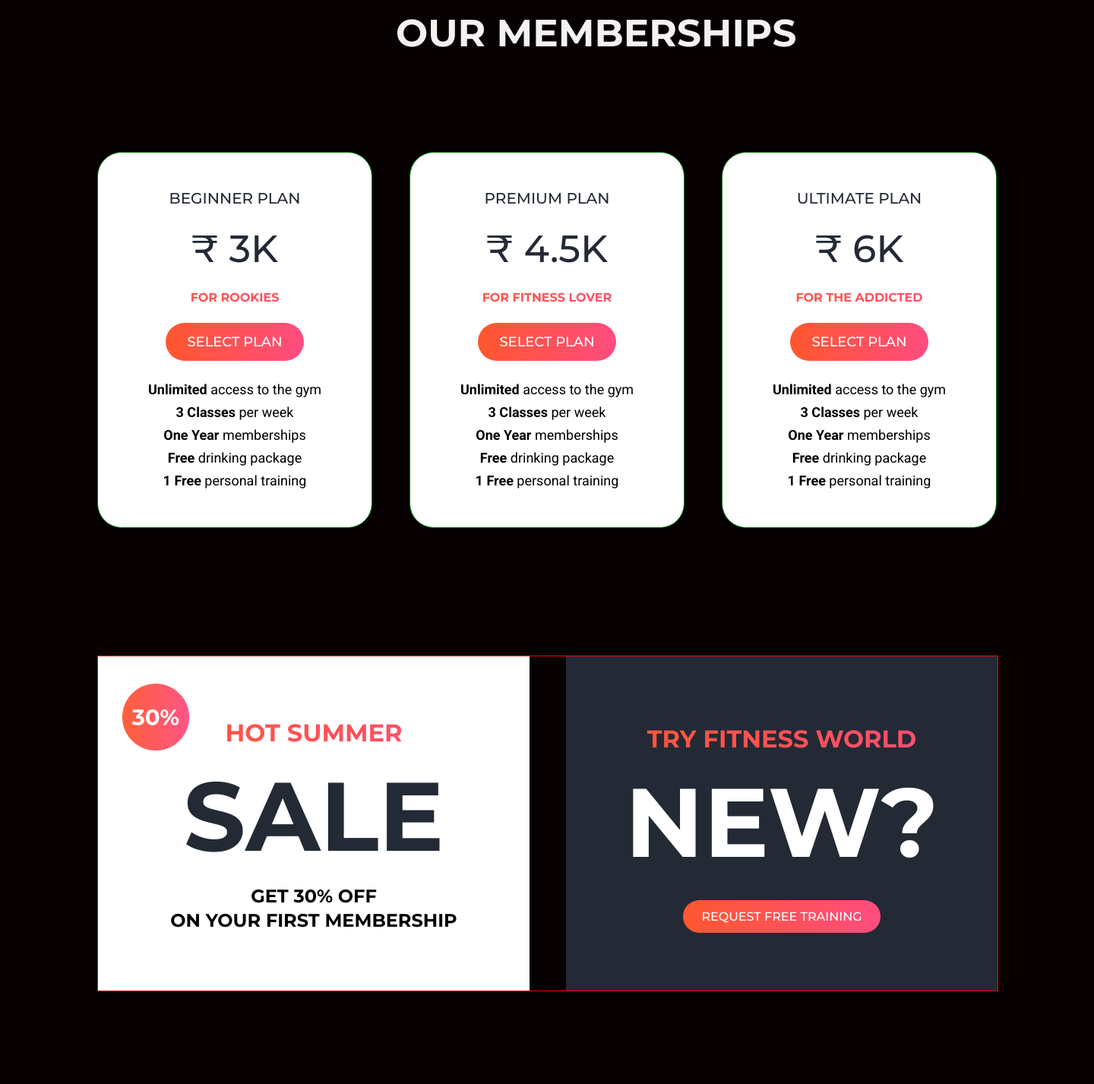
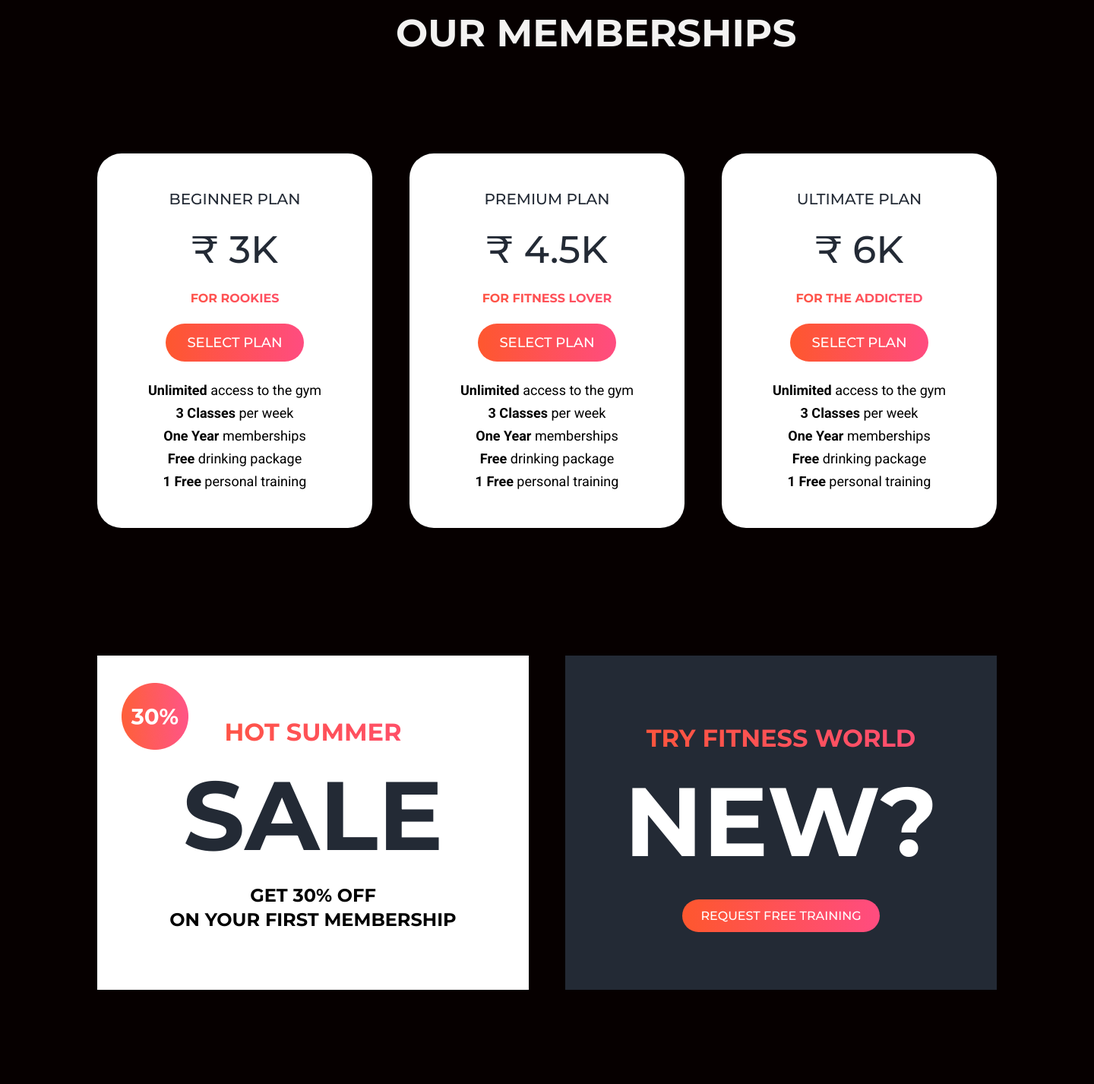
Before and after one commit to Arjun-Seth/FITNESS-WORLD, a PHP site: page /prices.html in a window 1440 px wide. Shown: the part 293-1720 px from the top of the page at 76% size. Run offline with PHP 8.4, Linux system fonts and the light colour scheme; some web fonts are replaced.

Commit message:
removed border from prices section

```diff
--- a/css/prices.css
+++ b/css/prices.css
@@ -160,7 +160,7 @@ nav {
   height: 493px;
   width: 362px;
   background-color: #ffffff;
-  border: 1px solid green;
+  /* border: 1px solid green; */
   border-radius: 32px;
 }
 
@@ -263,7 +263,7 @@ text-align: center; */
   position: absolute;
   top: 1156px;
   left: 128px;
-  border: 1px solid red;
+  /* border: 1px solid red; */
 }
 
 .summer-sale {
```
